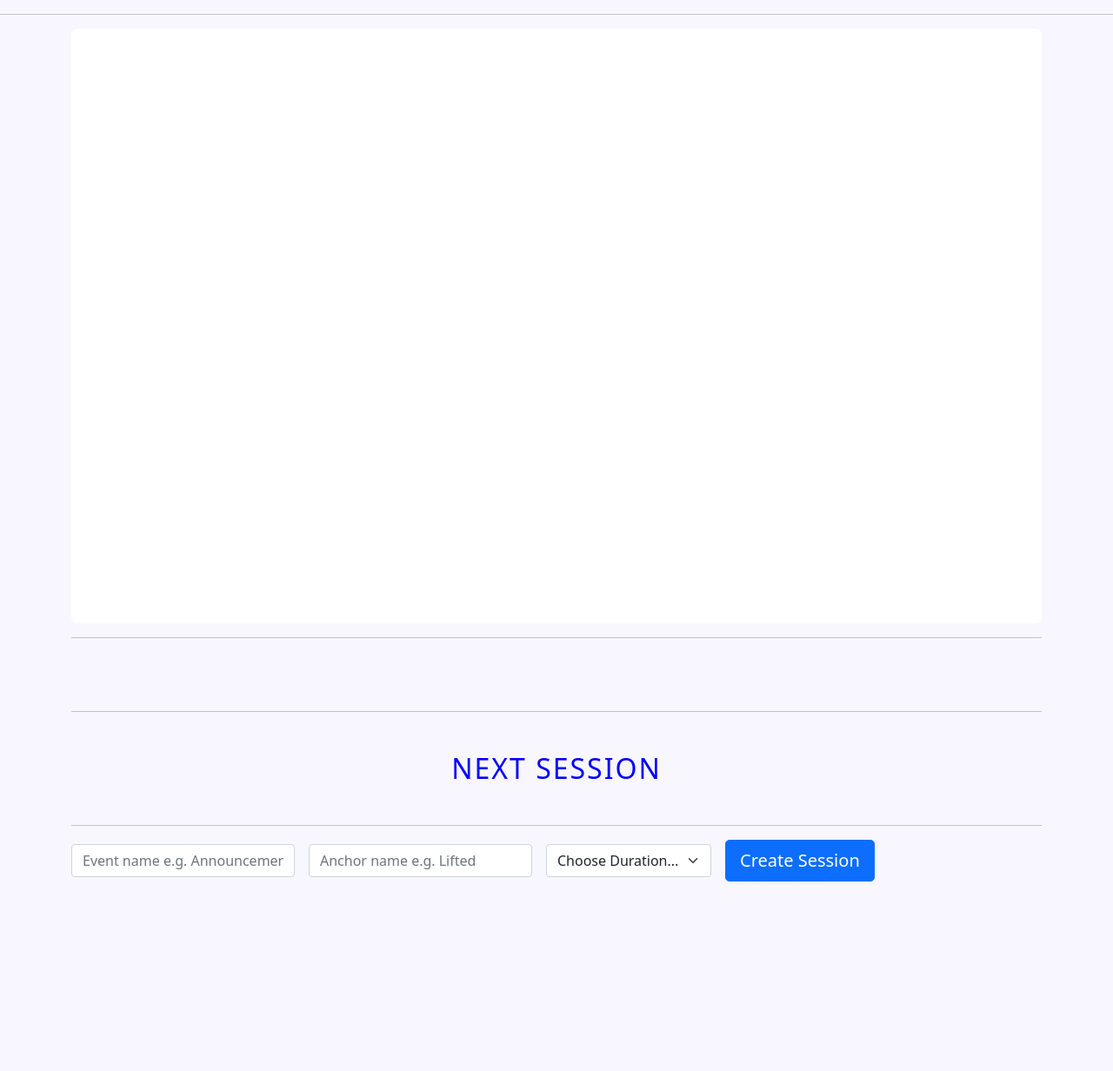
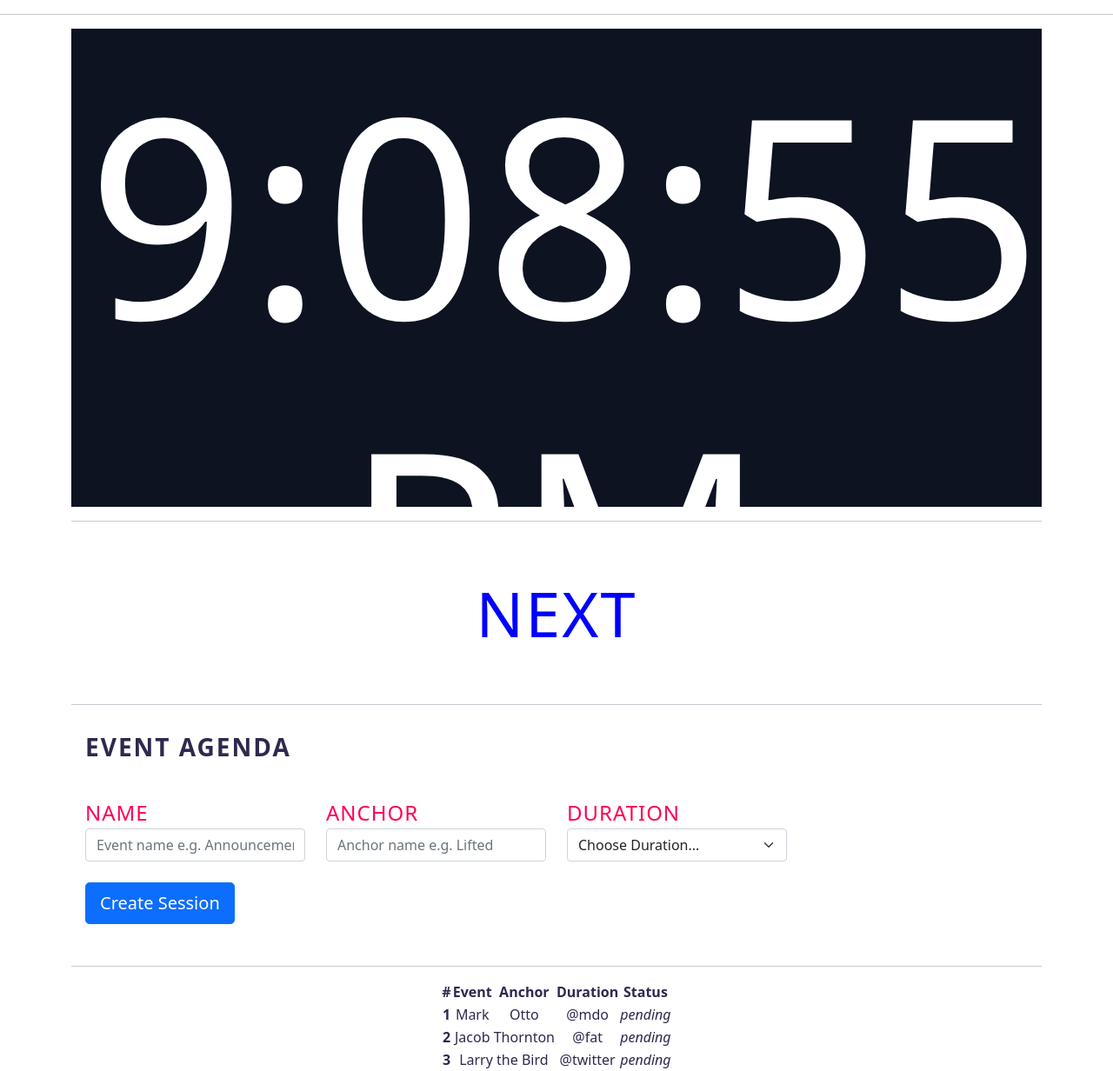
Before and after one commit to searchs/LiveEvents, a website with bundled scripts: page index.html in a window 1280 px wide. Shown: the whole page at 87% size. Before the commit the page ends 1014 px from the top, so only its background shows below. Built offline with nearby package versions, Linux system fonts and the light colour scheme.

Commit message:
Create section layout cleaner

```diff
--- a/index.html
+++ b/index.html
@@ -1,36 +1,61 @@
 <!DOCTYPE html>
 <html lang="en">
-
   <head>
     <meta charset="UTF-8" />
     <meta name="viewport" content="width=device-width, initial-scale=1.0" />
     <meta http-equiv="X-UA-Compatible" content="ie=edge" />
     <meta name="Description" content="Enter your description here" />
 
-  <link href="https://cdn.jsdelivr.net/npm/bootstrap@5.0.0-beta2/dist/css/bootstrap.min.css" rel="stylesheet"
-    integrity="sha384-BmbxuPwQa2lc/FVzBcNJ7UAyJxM6wuqIj61tLrc4wSX0szH/Ev+nYRRuWlolflfl" crossorigin="anonymous" />
-  <link rel="stylesheet" href="https://cdnjs.cloudflare.com/ajax/libs/font-awesome/5.15.2/css/all.min.css" />
+    <link
+      href="https://cdn.jsdelivr.net/npm/bootstrap@5.0.0-beta2/dist/css/bootstrap.min.css"
+      rel="stylesheet"
+      integrity="sha384-BmbxuPwQa2lc/FVzBcNJ7UAyJxM6wuqIj61tLrc4wSX0szH/Ev+nYRRuWlolflfl"
+      crossorigin="anonymous"
+    />
+    <link
+      rel="stylesheet"
+      href="https://cdnjs.cloudflare.com/ajax/libs/font-awesome/5.15.2/css/all.min.css"
+    />
     <link rel="stylesheet" href="src/assets/css/manage.css" />
     <link rel="stylesheet" href="src/assets/css/style.css" />
     <title>Events: MeetAgenda</title>
   </head>
 
   <body class="body-container">
-  <hr>
+    <hr />
     <div class="container">
       <div class="row">
-      <div class="col-auto align-items-center">
+        <div class="col align-items-center">
           <div id="main-event" class="main-view">
             <h2 class="blink live-time" id="current-event"></h2>
           </div>
         </div>
       </div>
-    <hr>
+      <hr />
+      <div class="row gy-2 gx-3 align-items-center p-3">
+        <div class="col-md-10 offset-md-1">
+          <h3 class="next-session">Next</h3>
+          <div class="latest-created">
+            <h2 id="upcoming"></h2>
+          </div>
+        </div>
+      </div>
+      <hr />
+      <div class="row gy-2 gx-3 align-items-center p-3">
+        <div class="col">
+          <h3>Event Agenda</h3>
+          <div id="events-listed"></div>
+        </div>
+      </div>
       <div class="row gy-2 gx-3 align-items-center">
-      <div class="create-event">
-        <!-- <form id="create-form">
-              <div class="form">
-                <div class="col-sm">
+        <div class="col">
+          <!-- <form id="create-form" class="row gy-2 gx-3 align-items-center"> -->
+          <form id="create-form" class="p-3 mb-3">
+            <div class="row">
+              <div class="col-sm-12 col-md-3">
+                <label class="avisually-hidden" for="eventNameInput"
+                  >Name</label
+                >
                 <input
                   type="text"
                   class="form-control"
@@ -39,7 +64,10 @@
                   placeholder="Event name e.g. Announcements"
                 />
               </div>
-                <div class="col-sm">
+              <div class="col-sm-12 col-md-3">
+                <label class="avisually-hidden" for="anchorNameInput"
+                  >Anchor</label
+                >
                 <input
                   type="text"
                   class="form-control"
@@ -48,52 +76,10 @@
                   placeholder="Anchor name e.g. Lifted"
                 />
               </div>
-                <div class="col-sm">
-                  <input
-                    type="number"
-                    min="0"
-                    class="form-control"
-                    name="eventDurationInput"
-                    id="eventDurationInput"
-                    placeholder="Duration"
-                  />
-              </div>
-              <button class="btn btn-primary btn-lg right" type="submit">
-                Create Event
-              </button>
-            </form> -->
-      </div>
-    </div>
-    <hr>
-    <div class="row">
-      <div class="col-md-10 offset-md-1">
-        <h3 class="next-session"> Next Session</h3>
-        <div class="latest-created">
-          <h2 id="created"></h2>
-        </div>
-        <div class="events-list"></div>
-      </div>
-    </div>
-    <hr>
-    <div class="row">
-      <div class="col-md-10 offset-md-2">
-        <div id="events-listed"></div>
-
-      </div>
-    </div>
-    <form id="create-form" class="row gy-2 gx-3 align-items-center">
-      <div class="col-auto">
-        <label class="visually-hidden" for="autoSizingInput">Name</label>
-        <input type="text" class="form-control" name="eventNameInput" id="eventNameInput"
-          placeholder="Event name e.g. Announcements" />
-      </div>
-      <div class="col-auto">
-        <label class="visually-hidden" for="autoSizingInputGroup">Username</label>
-        <input type="text" class="form-control" name="anchorNameInput" id="anchorNameInput"
-          placeholder="Anchor name e.g. Lifted" />
-      </div>
-      <div class="col-auto">
-        <label class="visually-hidden" for="eventDurationInput">Duration</label>
+              <div class="col-sm-12 col-md-3">
+                <label class="avisually-hidden" for="eventDurationInput"
+                  >Duration</label
+                >
                 <select class="form-select" id="eventDurationInput">
                   <option selected>Choose Duration...</option>
                   <option value="5">5</option>
@@ -110,17 +96,70 @@
                   <option value="60">60</option>
                 </select>
               </div>
+            </div>
+            <br />
             <div class="col-auto">
-        <button type="submit" class="btn btn-primary btn-lg">Create Session</button>
+              <button type="submit" class="btn btn-primary btn-lg">
+                Create Session
+              </button>
             </div>
           </form>
         </div>
       </div>
+      <hr />
+      <div class="row gy-2 gx-3 align-items-center">
+        <div class="col">
+          <div class="table-responsive">
+            <div id="upcoming-sessions">
+              <table class="table-striped">
+                <thead>
+                  <tr>
+                    <th scope="col">#</th>
+                    <th scope="col">Event</th>
+                    <th scope="col">Anchor</th>
+                    <th scope="col">Duration</th>
+                    <th scope="col">Status</th>
+                  </tr>
+                </thead>
+                <tbody>
+                  <tr>
+                    <th scope="row">1</th>
+                    <td>Mark</td>
+                    <td>Otto</td>
+                    <td>@mdo</td>
+                    <td><i>pending</i></td>
+                  </tr>
+                  <tr>
+                    <th scope="row">2</th>
+                    <td>Jacob</td>
+                    <td>Thornton</td>
+                    <td>@fat</td>
+                    <td><i>pending</i></td>
+                  </tr>
+                  <tr>
+                    <th scope="row">3</th>
+                    <td colspan="2">Larry the Bird</td>
+                    <td>@twitter</td>
+                    <td><i>pending</i></td>
+                  </tr>
+                </tbody>
+              </table>
+            </div>
+          </div>
+        </div>
+      </div>
+    </div>
 
-  <script src="https://cdn.jsdelivr.net/npm/bootstrap@5.0.0-beta2/dist/js/bootstrap.bundle.min.js"
-    integrity="sha384-b5kHyXgcpbZJO/tY9Ul7kGkf1S0CWuKcCD38l8YkeH8z8QjE0GmW1gYU5S9FOnJ0" crossorigin="anonymous">
+    <script
+      src="https://cdn.jsdelivr.net/npm/bootstrap@5.0.0-beta2/dist/js/bootstrap.bundle.min.js"
+      integrity="sha384-b5kHyXgcpbZJO/tY9Ul7kGkf1S0CWuKcCD38l8YkeH8z8QjE0GmW1gYU5S9FOnJ0"
+      crossorigin="anonymous"
+    ></script>
+    <script>
+      $(function () {
+        $("#datepicker").datetimepicker();
+      });
     </script>
     <script src="src/assets/js/manage.js"></script>
   </body>
-
 </html>
--- a/src/assets/css/manage.css
+++ b/src/assets/css/manage.css
@@ -1,34 +1,55 @@
 body {
   height: 100vh;
+}
+
+h3 {
+  font-weight: 600;
+  letter-spacing: 2px;
+  text-transform: uppercase;
 }
 
 body.body-container {
   padding: 0;
   margin: 0;
-  background: #f8f7ff;
+  background: #fff;
+  color: #2e294e;
 
 }
 
-div.jumbotron {
-  height: 400px;
-  display: block;
-  background: white;
-}
-
-
 
 h2.current-event,
-h2.live-time,
 h2.created {
-  font-size: 15rem;
+  font-size: 15em;
   font-weight: 200;
   letter-spacing: 2px;
 }
 
+h2#upcoming {
+  color: #748cab;
+  font-weight: 700;
+  font-size: 2.4em;
+  letter-spacing: 2px;
+  text-transform: uppercase;
+}
+
+h2.live-time {
+  display: block;
+  font-weight: 400;
+  font-size: 20rem;
+  color: #ffffff;
+  text-align: center;
+  letter-spacing: 2px;
+  background: #0d1321;
+  overflow: hidden;
+  padding: 18px;
+  margin: 0;
+  width: 100%;
+  height: 550px;
+}
 
 h3.next-session {
-  font-weight: 400;
-  font-size: 2rem;
+  font-weight: 500;
+  font-size: 4.5rem;
   text-transform: uppercase;
   letter-spacing: 2px;
   color: blue;
@@ -38,16 +59,16 @@ h3.next-session {
 }
 
 div.main-view {
-  background: white;
+  width: 100%;
+  height: auto;
   border-radius: 7px;
-  padding: 50px;
 
 }
 
 div.create-event {
   margin: 0 auto;
   padding: 30px;
-  display: binlineock;
+  display: block;
   text-align: center;
 
 }
@@ -58,10 +79,24 @@ div.latest-created {
 }
 
 
+div#upcoming-sessions {
+  display: table;
+  margin: 0 auto;
+  text-align: center;
+}
+
+form label {
+  text-transform: uppercase;
+  font-weight: 500;
+  font-size: 1.5rem;
+  color: #ff0054;
+  margin: 0;
+  letter-spacing: 1px;
+}
 
 /*   ANIMATIONS */
 
-.blink {
+.eblink {
   animation: blink 1s step-start infinite;
 }
 
--- a/src/assets/js/manage.js
+++ b/src/assets/js/manage.js
@@ -1,8 +1,11 @@
 // const fs = require("fs");
+let agenda = new Object();
+
+var eventDateField = document.getElementById("event-date");
 
 let events = [];
-
-let liveScreen = document.getElementById("current-event");
+var eventsListed = document.getElementById("upcoming-sessions");
+var liveScreen = document.getElementById("current-event");
 // var d = new Date();
 // var n = d.toLocaleTimeString();
 
@@ -10,9 +13,12 @@ function showTime() {
   var d = new Date();
   var latestTime = d.toLocaleTimeString();
   // return (liveScreen.innerText = latestTime);
-  liveScreen.innerText = latestTime;
-  liveScreen.textContent = latestTime;
-
+  if (events.length == 0) {
+    liveScreen.innerText = latestTime;
+    liveScreen.textContent = latestTime;
+  } else {
+    liveScreen.innerText = events[0].duration;
+  }
   setTimeout(showTime, 1000);
 }
 
@@ -22,7 +28,7 @@ showTime();
 var eventName = document.getElementById("eventNameInput");
 var anchorName = document.getElementById("anchorNameInput");
 var eventDuration = document.getElementById("eventDurationInput");
-var created = document.getElementById("created");
+var created = document.getElementById("upcoming");
 var eventsList = document.getElementById("events-listed");
 
 var form = document.getElementById("create-form");
@@ -38,44 +44,14 @@ form.addEventListener("submit", function (event) {
 
     // console.log(eventname, anchor, duration);
     generateJsonData(eventname, anchor, duration);
-    if (events.length < 1) {
-      created.innerText = "Nothing Bro!";
+    if (events.length === 0) {
+      created.innerText = "Waiting...";
       event.preventDefault();
     } else {
       console.log(events);
-      created.innerText =
-        "Event: " +
-        events[0].eventName +
-        " Anchor: " +
-        events[0].anchor +
-        " Duration: " +
-        events[0].duration +
-        " Status: " +
-        status +
-        "\n";
+      created.innerText = `${events[0].eventName} - Anchor: ${events[0].anchor} \n`;
       event.preventDefault();
     }
-
-    // created.innerText =
-    //   "Event: " +
-    //   eventname +
-    //   " Anchor: " +
-    //   anchor +
-    //   " Duration: " +
-    //   duration +
-    //   "  minutes";
-    // event.preventDefault();
-    // generateJsonData(eventname, anchor, duration);
-    // eventsList.innerText +=
-    //   "Event: " +
-    //   eventname +
-    //   " Anchor: " +
-    //   anchor +
-    //   " Duration: " +
-    //   duration +
-    //   " Status: " +
-    //   status +
-    //   "\n";
   }
 });
 
```
Lines whose indentation alone changed are shown as unchanged.
